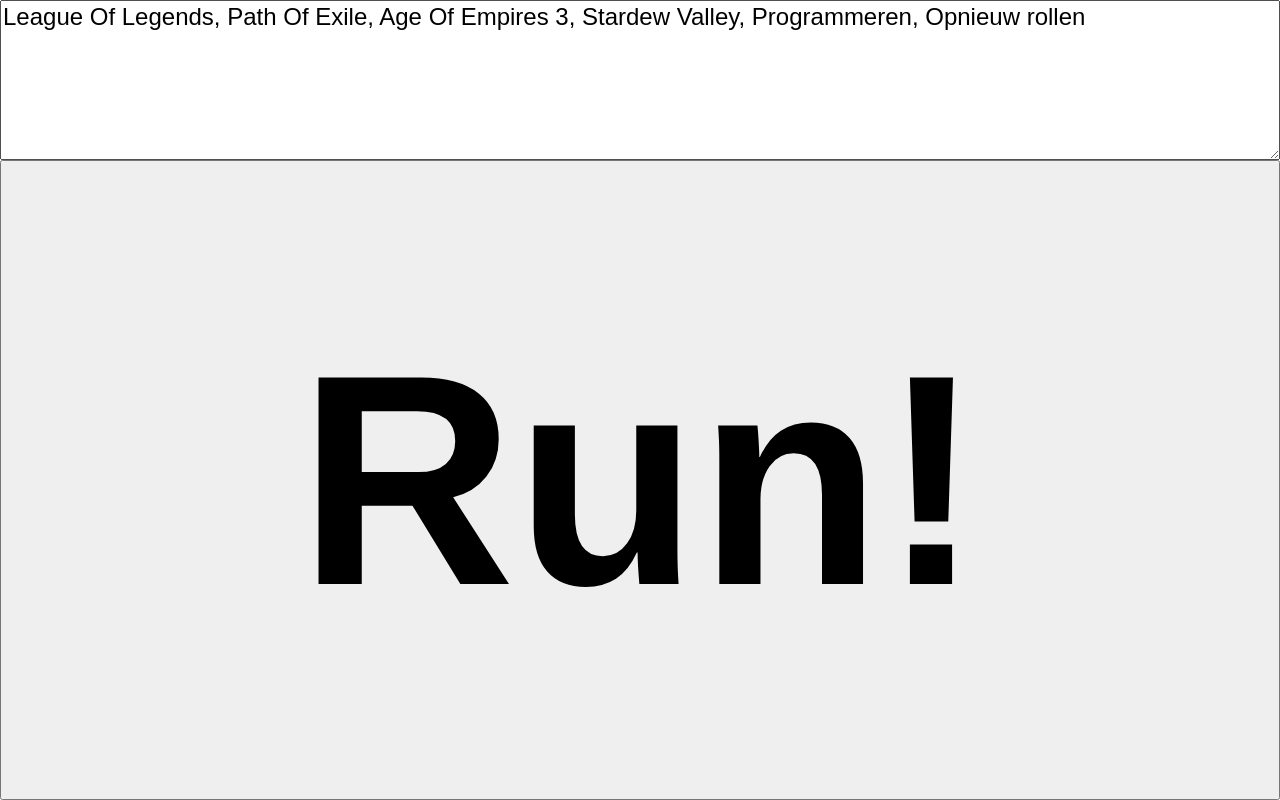
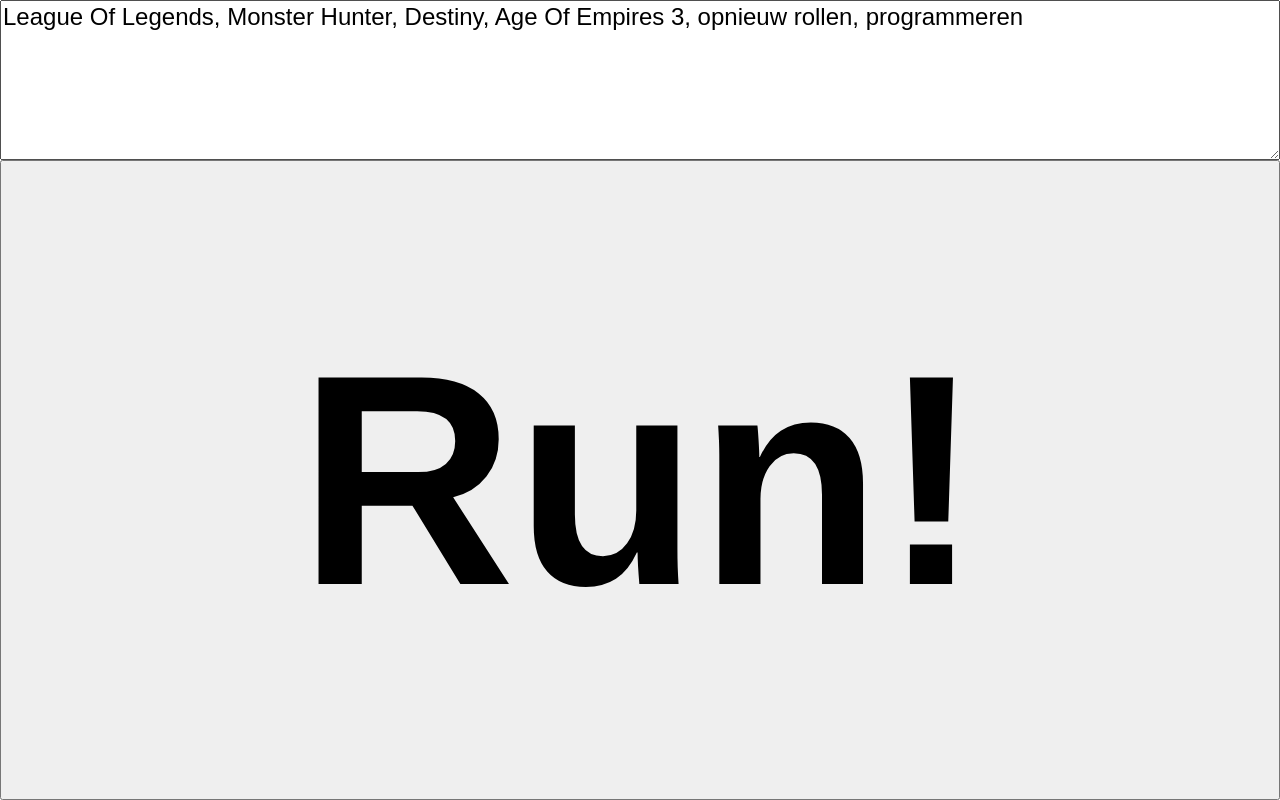
Before and after one commit to DvOtterloo/RandomGamePicker, a plain HTML site: page index.html in a window 1280 px wide. Drawn offline with Linux system fonts and the light colour scheme.

Commit message:
Update index.html

```diff
--- a/index.html
+++ b/index.html
@@ -27,7 +27,7 @@
 	</head>
 	<body>
 
-	<textarea id="games">League Of Legends, Path Of Exile, Age Of Empires 3, Stardew Valley, Programmeren, Opnieuw rollen</textarea>
+	<textarea id="games">League Of Legends, Monster Hunter, Destiny, Age Of Empires 3, opnieuw rollen, programmeren</textarea>
 
 	<button onclick="roll()" id="pick">Run!</button>
 		<script>
```
